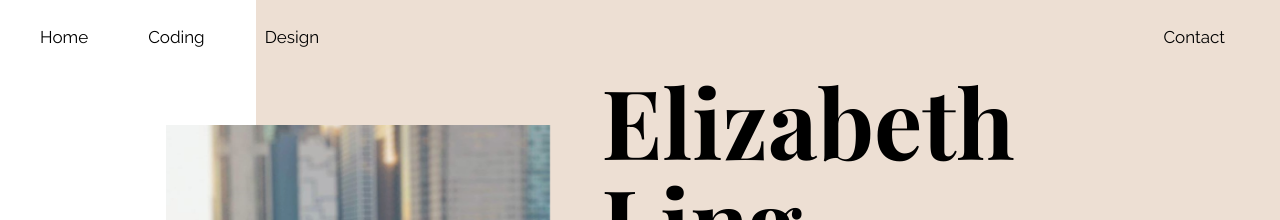
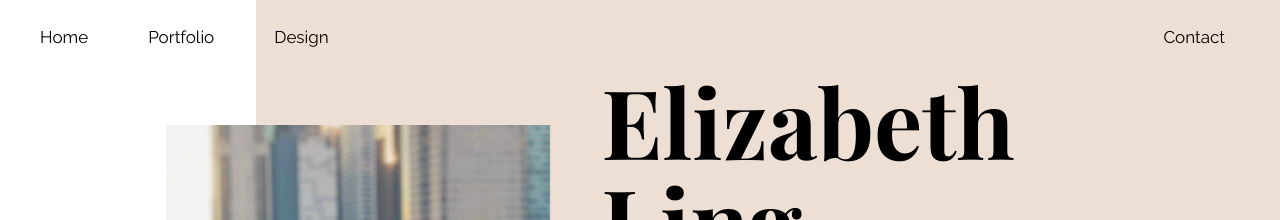
Before and after one commit to lingelizabeth/lingelizabeth.github.io, a Jekyll site: the page index.html, which Jekyll copies as it is, in a window 1280 px wide and 900 px high. Shown: the top 220 px of the window. Built offline with Jekyll 4.4.1, drawn with Linux system fonts in a browser that asks for light colours; nearby versions of some CDN libraries; some of the changed text lies outside the part shown.

Commit message:
formatting for about section

```diff
--- a/homepage.css
+++ b/homepage.css
@@ -161,12 +161,12 @@
 	position: absolute;
 	margin: 97px 50px 10px 0;
 	width: 55vw;
-	height: 60vh;
+	height: 80vh;
 	z-index:0;
 }
 #long-description{
 	margin: 60px 0 0 30%;
-	width: 350px;
+	width: 400px;
 	font-size: 14px;
 }
 /* begin projects section */
--- a/index.html
+++ b/index.html
@@ -55,8 +55,8 @@
   <div class="topnav" id="topnav-home">
 
     <a class="active" href="#home">Home</a>
-    <a href="#projects">Coding</a>
-    <a href="#portfolio">Design</a>
+    <a href="#projects">Portfolio</a>
+    <a href="#design">Design</a>
     <!-- <a href="https://lingelizabeth.github.io/blog/">Blog</a> -->
     <div class="float-right"><a href="#contact" >Contact</a></div>
 
@@ -102,13 +102,13 @@
       Machine Learning research in healthcare or data analytics for nonprofits.
       I love building an idea from scratch to a functional product,
       and you can view my side projects <a href="#projects">here</a>.
-
+      <br>
       I tell stories through design. Good design empowers technical products
       to reach and understand their audience. Without it, the project lacks essential
       ingredients: usability, addressing the right problem, a narrative. This semester,
       I’m Chief Design Officer at <a href="https://www.harvardanalytics.org/">Harvard’s
       flagship Data Analytics Group</a>.
-
+      <br>
       I’m currently based in Watertown, MA. When I’m not coding or designing,
       you can find me cooking pasta with my roommates, exploring Cambridge
       and Boston, or making spreads for my bullet journal.
@@ -120,10 +120,10 @@
 <!-- projects section -->
 <div class="content" id="projects">
   <div class="scroll-animations">
-  <div id="projects-head" class="animated">
+  <!-- <div id="projects-head" class="animated"> -->
     <h1 class="playfair" >Projects</h1>
     <p>A collection of personal, research, and academic coding projects.</p>
-  </div>
+  <!-- </div> -->
   </div>
   <span class="dot" id="one"><h1 class="playfair number">1</h1></span>
   <div class="project-container" id="project-one">
@@ -150,14 +150,14 @@
   <span class="dot" id="three"><h1 class="playfair number">3</h1></span>
   <div class="project-container" id="project-three">
     <div class="medium-heading">USACO style coding exercises</div>
-    <p class="project-text">About 20 code files of solutions to USACO official training problems, including algorithms from dynamic programming to graphs.</p>
+    <p class="project-text">Over 100 Java files of my solutions to USACO official training problems, including algorithms from dynamic programming to graphs.</p>
   </div>
   <button type="button" class="view-button" id="p3-button"  onclick="window.location.href = 'https://github.com/lingelizabeth/usaco-practice';"
   style="font-family: 'Raleway', sans-serif;	font-weight: 400; font-size: 20px;">View on Github</button>
 </div>
 
 <!-- portfolio page -->
-<div class="content" id="portfolio">
+<div class="content" id="design">
 
   <h1 id="portfolio-head" class="playfair">Design Portfolio</h1>
   <button type="button" class="view-button" onclick="window.location.href = 'https://drive.google.com/open?id=19kgMZwCC7VrrUiS-kPngaqK5vq8GEI4K';"
@@ -168,7 +168,7 @@
 <!---footer--->
 <div id="footer" class="raleway">
   <div>LINKS<br> <a href="#home">Home</a> | <a href="#projects">Coding</a> |
-    <a href="#portfolio">Design</a> |
+    <a href="#design">Design</a> |
     <a href="https://lingelizabeth.github.io/blog/">Blog</a>
   </div>
   <div style="display: flex; flex-direction: column; align-items: center;">
```
